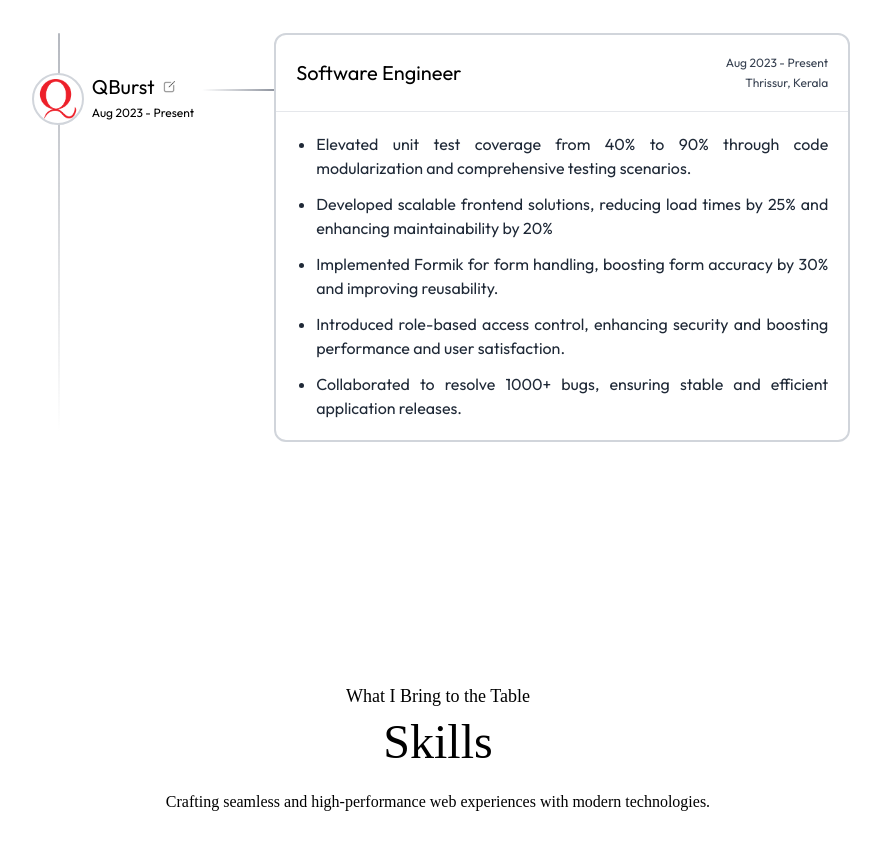
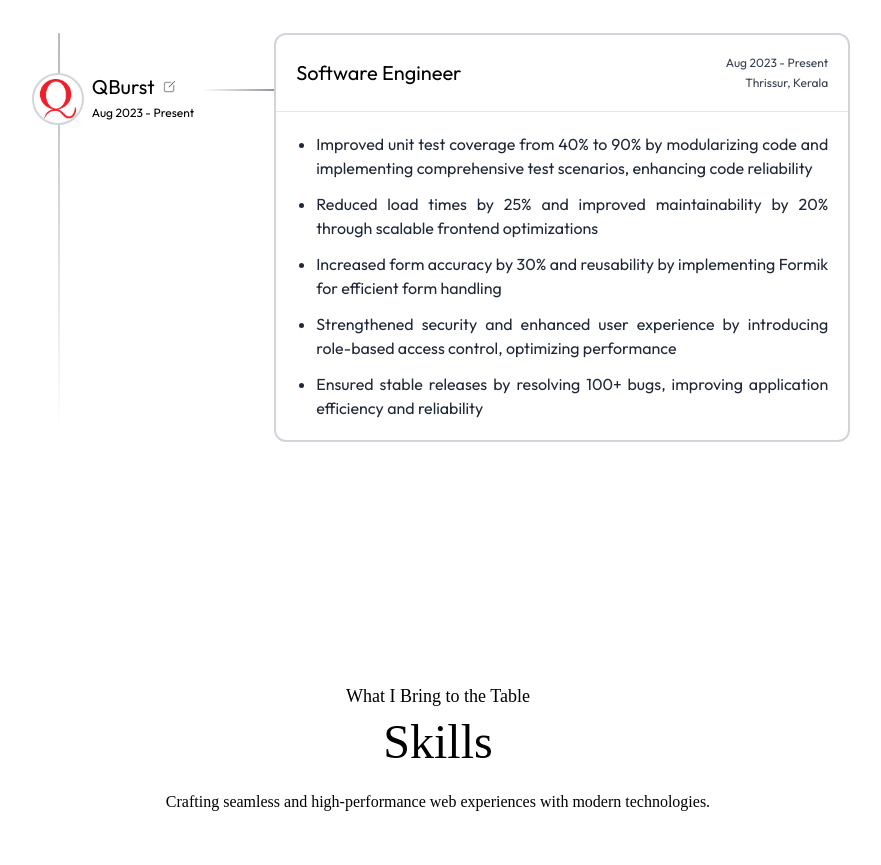
Before and after one commit to abhishekpv/portfolio, a Next.js app: page / in a window 1280 px wide. Shown: the part 2020-2885 px from the top of the page, without its empty margins (202-1083 px from the left). Built offline with nearby package versions, Linux system fonts and the light colour scheme; a web font is replaced by a local one.

Commit message:
experience description change

```diff
--- a/assets/assets.js
+++ b/assets/assets.js
@@ -180,11 +180,11 @@ export const experienceData = [
         location: "Thrissur, Kerala",
         locationHref: "https://maps.app.goo.gl/VDedLTtuXk19HucU9",
         responsobilities: [
-          "Elevated unit test coverage from 40% to 90% through code modularization and comprehensive testing scenarios.",
-          "Developed scalable frontend solutions, reducing load times by 25% and enhancing maintainability by 20%",
-          "Implemented Formik for form handling, boosting form accuracy by 30% and improving reusability.",
-          "Introduced role-based access control, enhancing security and boosting performance and user satisfaction.",
-          "Collaborated to resolve 1000+ bugs, ensuring stable and efficient application releases.",
+          "Improved unit test coverage from 40% to 90% by modularizing code and implementing comprehensive test scenarios, enhancing code reliability",
+"Reduced load times by 25% and improved maintainability by 20% through scalable frontend optimizations",
+"Increased form accuracy by 30% and reusability by implementing Formik for efficient form handling",
+"Strengthened security and enhanced user experience by introducing role-based access control, optimizing performance",
+"Ensured stable releases by resolving 100+ bugs, improving application efficiency and reliability",
         ],
       },
     ],
```
